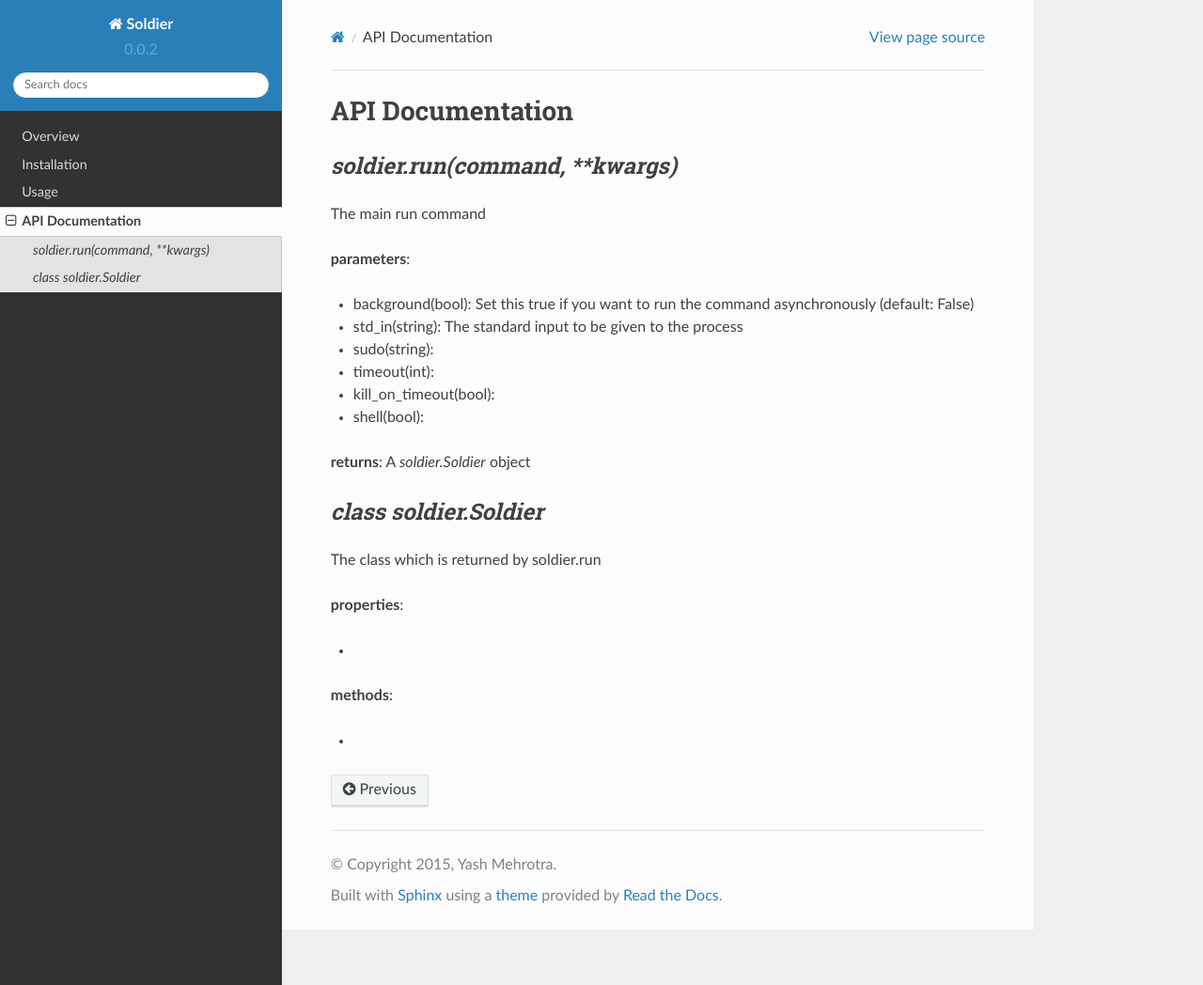
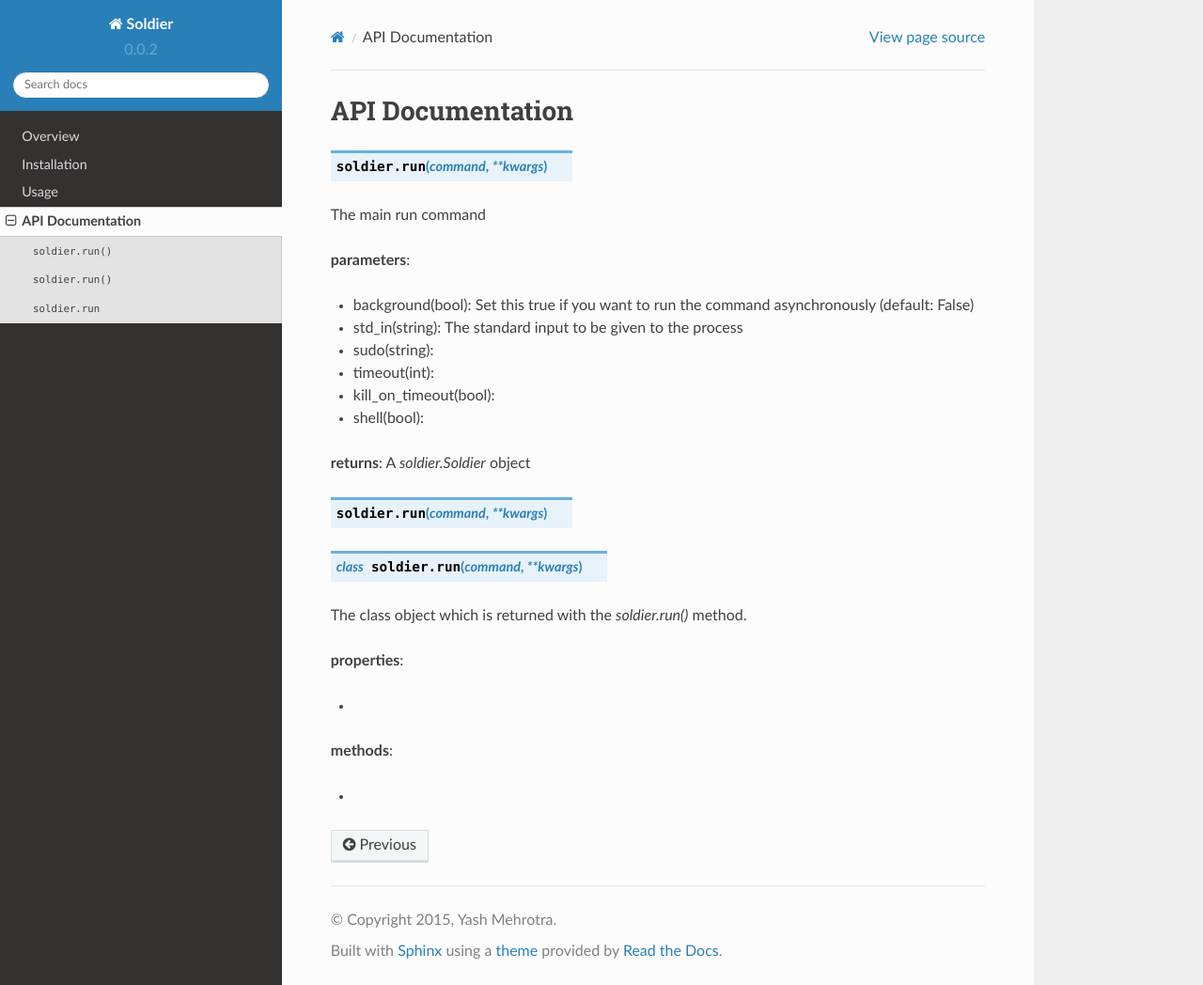
Before and after one commit to yashmehrotra/soldier, a Sphinx documentation site: the page built from docs/api_documentation.rst, in a window 1280 px wide and 1048 px high. Shown: the whole window at 94% size. Built offline with Sphinx 7.4.7 and the Read the Docs theme 2.0.0, drawn with Linux system fonts in a browser that asks for light colours; pages that are not in the unit, such as notebooks, are missing from menus.

Commit message:
API Documentation

```diff
--- a/docs/api_documentation.rst
+++ b/docs/api_documentation.rst
@@ -1,8 +1,7 @@
 API Documentation
 =================
 
-*soldier.run(command, **kwargs)*
-""""""""""""""""""""""""""""""""
+.. function:: soldier.run(command, **kwargs)
 
 The main run command
 
@@ -17,10 +16,11 @@
 
 **returns**: A *soldier.Soldier* object
 
-*class soldier.Soldier*
-"""""""""""""""""""""
+.. function:: soldier.run(command, **kwargs)
 
-The class which is returned by soldier.run
+.. class:: soldier.run(command, **kwargs)
+
+The class object which is returned with the *soldier.run()* method.
 
 **properties**:
 
```
